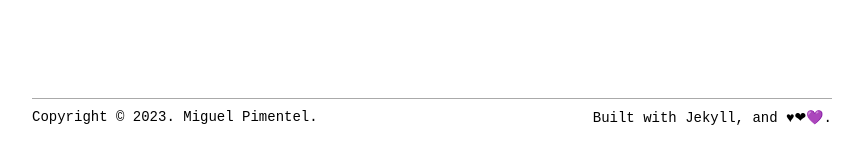
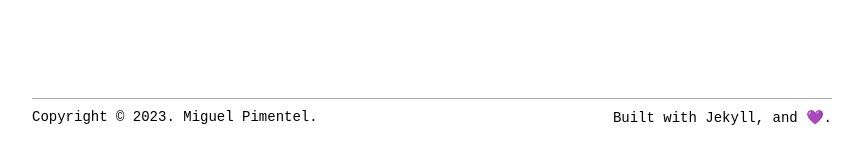
Before and after one commit to semanticdata/prose-poetry, a Jekyll site: the page built from index.html, in a window 1280 px wide. Shown: the part 741-897 px from the top of the page, without its empty margins (208-1068 px from the left). Built offline with Jekyll 4.4.1, drawn with Linux system fonts in a browser that asks for light colours; the list of posts is cut into pages by our own code.

```diff
--- a/_includes/footer.html
+++ b/_includes/footer.html
@@ -1,6 +1,6 @@
 <div class="footer-copyright">
   <span class="footer-copyright-text float-left">Copyright &copy; {{ site.time | date: '%Y' }}. {{ site.domain }}.</span>
   <span class="footer-copyright-text float-right">
-    Built with <a href="https://jekyllrb.com/">Jekyll</a>, and ♥❤💜.
+    Built with <a href="https://jekyllrb.com/">Jekyll</a>, and 💜.
   </span>
 </div>
```
